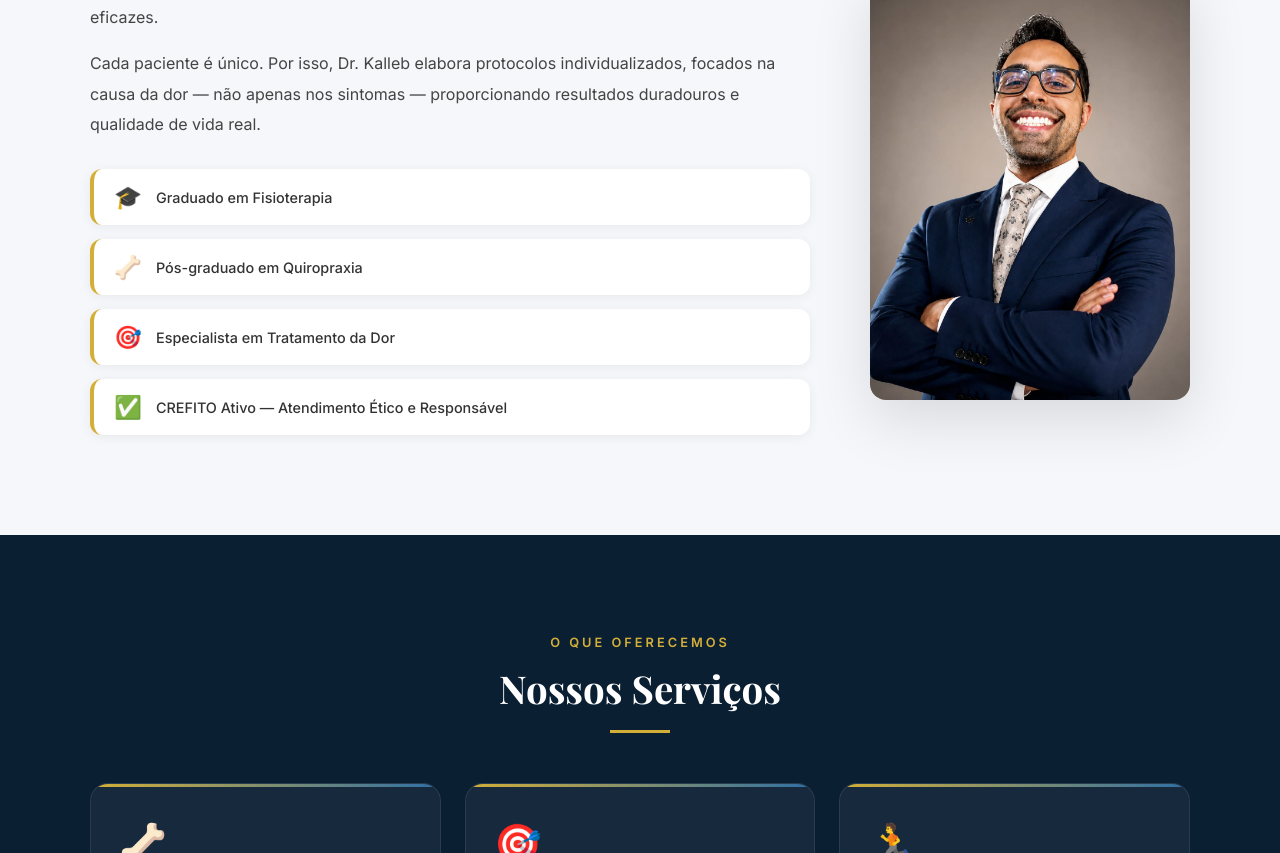
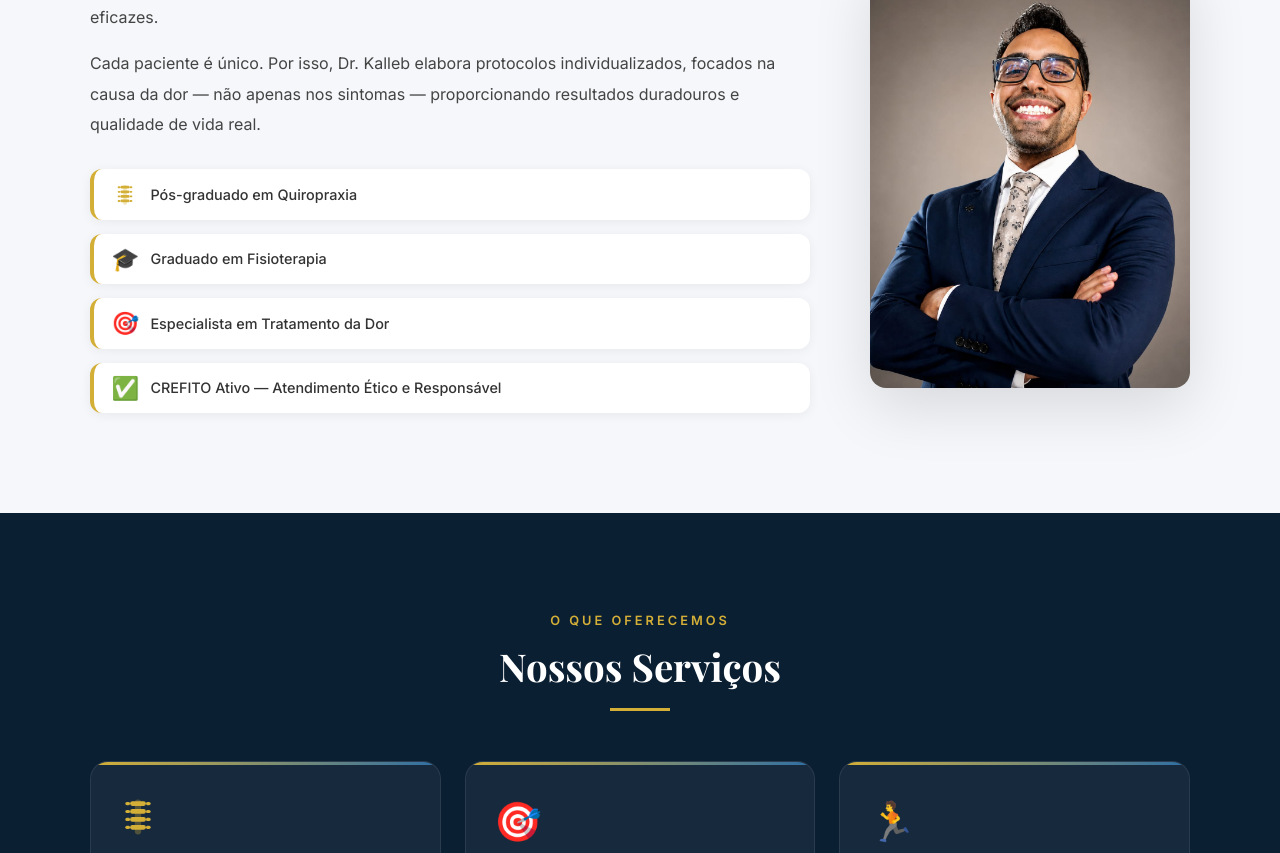
Before and after one commit to DouglasMamedeMartins/AielloFisio, a React (Vite) app: page / in a window 1280 px wide. Shown: the part 1107-1960 px from the top of the page. Built offline with nearby package versions, Linux system fonts and the light colour scheme.

Commit message:
adding column icon

```diff
--- a/src/components/Servicos/Servicos.tsx
+++ b/src/components/Servicos/Servicos.tsx
@@ -1,36 +1,44 @@
-import { SectionTag, SectionTitle, SectionLine } from '../shared/SectionHeader';
-import { Section, Cards, Card, CardIcon, CardTitle, CardDesc } from './Servicos.styles';
+import { SectionTag, SectionTitle, SectionLine } from "../shared/SectionHeader";
+import {
+  Section,
+  Cards,
+  Card,
+  CardIcon,
+  CardTitle,
+  CardDesc,
+} from "./Servicos.styles";
+import { SpineIcon } from "../icons/SpineIcon";
 
 const services = [
   {
-    icon: '🦴',
-    title: 'Quiropraxia',
-    desc: 'Ajustes vertebrais precisos para aliviar dores na coluna, pescoço e articulações, restaurando o alinhamento e a função do sistema nervoso.',
+    icon: null,
+    title: "Quiropraxia",
+    desc: "Ajustes vertebrais precisos para aliviar dores na coluna, pescoço e articulações, restaurando o alinhamento e a função do sistema nervoso.",
   },
   {
-    icon: '🎯',
-    title: 'Tratamento da Dor',
-    desc: 'Abordagem especializada para dores crônicas e agudas, identificando a raiz do problema com protocolos baseados em evidências científicas.',
+    icon: "🎯",
+    title: "Tratamento da Dor",
+    desc: "Abordagem especializada para dores crônicas e agudas, identificando a raiz do problema com protocolos baseados em evidências científicas.",
   },
   {
-    icon: '🏃',
-    title: 'Fisioterapia Ortopédica',
-    desc: 'Reabilitação de lesões musculoesqueléticas, pós-operatório e recuperação funcional para retorno seguro às atividades.',
+    icon: "🏃",
+    title: "Fisioterapia Ortopédica",
+    desc: "Reabilitação de lesões musculoesqueléticas, pós-operatório e recuperação funcional para retorno seguro às atividades.",
   },
   {
-    icon: '🧘',
-    title: 'Fisioterapia Postural',
-    desc: 'Correção postural e reequilíbrio muscular para prevenir lesões, aliviar tensões e melhorar a postura no dia a dia.',
+    icon: "🧘",
+    title: "Fisioterapia Postural",
+    desc: "Correção postural e reequilíbrio muscular para prevenir lesões, aliviar tensões e melhorar a postura no dia a dia.",
   },
   {
-    icon: '⚡',
-    title: 'Eletroterapia',
-    desc: 'Recursos como TENS, ultrassom e correntes analgésicas para potencializar o alívio da dor e acelerar a recuperação.',
+    icon: "⚡",
+    title: "Eletroterapia",
+    desc: "Recursos como TENS, ultrassom e correntes analgésicas para potencializar o alívio da dor e acelerar a recuperação.",
   },
   {
-    icon: '💆',
-    title: 'RPG e Pilates Clínico',
-    desc: 'Técnicas globais de reequilíbrio corporal para tratar dores crônicas, melhorar a flexibilidade e o controle motor.',
+    icon: "💆",
+    title: "RPG e Pilates Clínico",
+    desc: "Técnicas globais de reequilíbrio corporal para tratar dores crônicas, melhorar a flexibilidade e o controle motor.",
   },
 ];
 
@@ -43,7 +51,13 @@ export function Servicos() {
       <Cards>
         {services.map((s) => (
           <Card key={s.title}>
-            <CardIcon>{s.icon}</CardIcon>
+            <CardIcon>
+              {s.icon === null ? (
+                <SpineIcon size={38} color="#d4af37" />
+              ) : (
+                s.icon
+              )}
+            </CardIcon>
             <CardTitle>{s.title}</CardTitle>
             <CardDesc>{s.desc}</CardDesc>
           </Card>
--- a/src/components/Sobre/Sobre.styles.ts
+++ b/src/components/Sobre/Sobre.styles.ts
@@ -47,7 +47,13 @@ export const Cred = styled.div`
 `;
 
 export const CredIcon = styled.span`
+  display: flex;
+  align-items: center;
+  justify-content: center;
+  width: 1.4rem;
+  height: 1.4rem;
   font-size: 1.4rem;
+  flex-shrink: 0;
 `;
 
 export const CredText = styled.span`
--- a/src/components/Sobre/Sobre.tsx
+++ b/src/components/Sobre/Sobre.tsx
@@ -1,3 +1,4 @@
+import { SpineIcon } from "../icons/SpineIcon";
 import { SectionTag, SectionTitle, SectionLine } from "../shared/SectionHeader";
 import {
   Section,
@@ -12,7 +13,6 @@ import {
 
 const creds = [
   { icon: "🎓", text: "Graduado em Fisioterapia" },
-  { icon: "🦴", text: "Pós-graduado em Quiropraxia" },
   { icon: "🎯", text: "Especialista em Tratamento da Dor" },
   { icon: "✅", text: "CREFITO Ativo — Atendimento Ético e Responsável" },
 ];
@@ -36,6 +36,12 @@ export function Sobre() {
             — proporcionando resultados duradouros e qualidade de vida real.
           </p>
           <Creds>
+            <Cred>
+              <CredIcon>
+                <SpineIcon size={22} color="#d4af37" />
+              </CredIcon>
+              <CredText>Pós-graduado em Quiropraxia</CredText>
+            </Cred>
             {creds.map((c) => (
               <Cred key={c.text}>
                 <CredIcon>{c.icon}</CredIcon>
--- /dev/null
+++ b/src/components/icons/SpineIcon.tsx
@@ -0,0 +1,28 @@
+export const SpineIcon = ({ size = 24, color = '#d4af37' }: { size?: number; color?: string }) => (
+  <svg
+    width={size}
+    height={size}
+    viewBox="0 0 24 24"
+    fill="none"
+    xmlns="http://www.w3.org/2000/svg"
+  >
+    {/* Canal central */}
+    <rect x="10" y="1" width="4" height="22" rx="2" fill={color} opacity="0.3" />
+
+    {/* Vértebras */}
+    <rect x="7" y="2"  width="10" height="3" rx="1.5" fill={color} />
+    <rect x="7" y="7"  width="10" height="3" rx="1.5" fill={color} />
+    <rect x="7" y="12" width="10" height="3" rx="1.5" fill={color} />
+    <rect x="7" y="17" width="10" height="3" rx="1.5" fill={color} />
+
+    {/* Processos espinhosos (saliências laterais) */}
+    <rect x="4"  y="2.5"  width="3" height="2" rx="1" fill={color} />
+    <rect x="17" y="2.5"  width="3" height="2" rx="1" fill={color} />
+    <rect x="4"  y="7.5"  width="3" height="2" rx="1" fill={color} />
+    <rect x="17" y="7.5"  width="3" height="2" rx="1" fill={color} />
+    <rect x="4"  y="12.5" width="3" height="2" rx="1" fill={color} />
+    <rect x="17" y="12.5" width="3" height="2" rx="1" fill={color} />
+    <rect x="4"  y="17.5" width="3" height="2" rx="1" fill={color} />
+    <rect x="17" y="17.5" width="3" height="2" rx="1" fill={color} />
+  </svg>
+);
```
